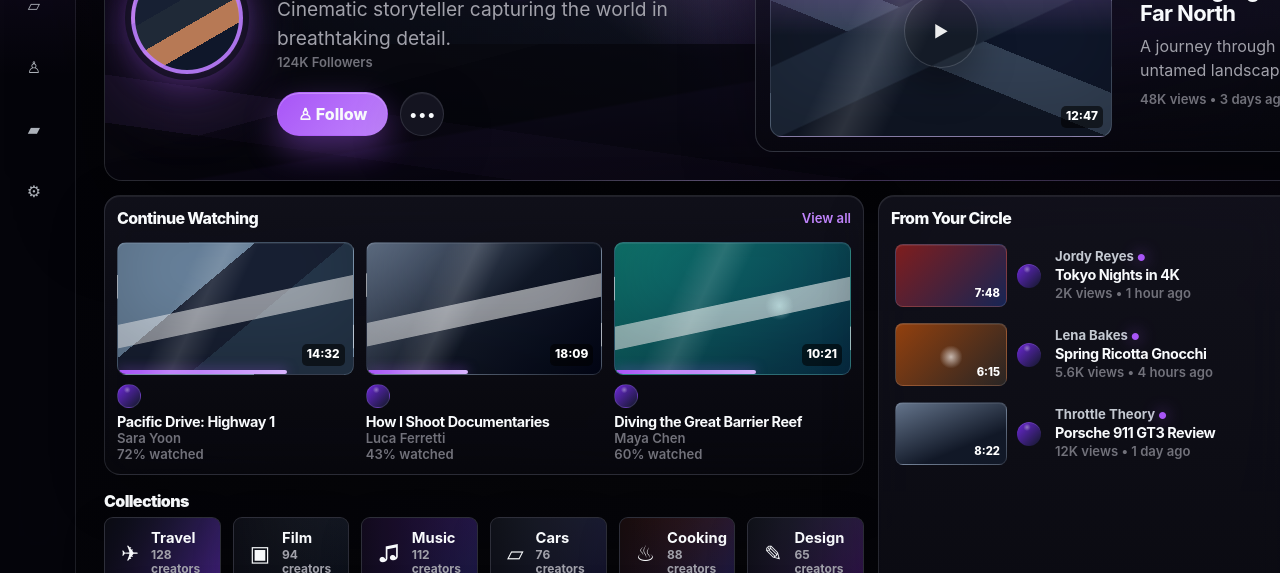
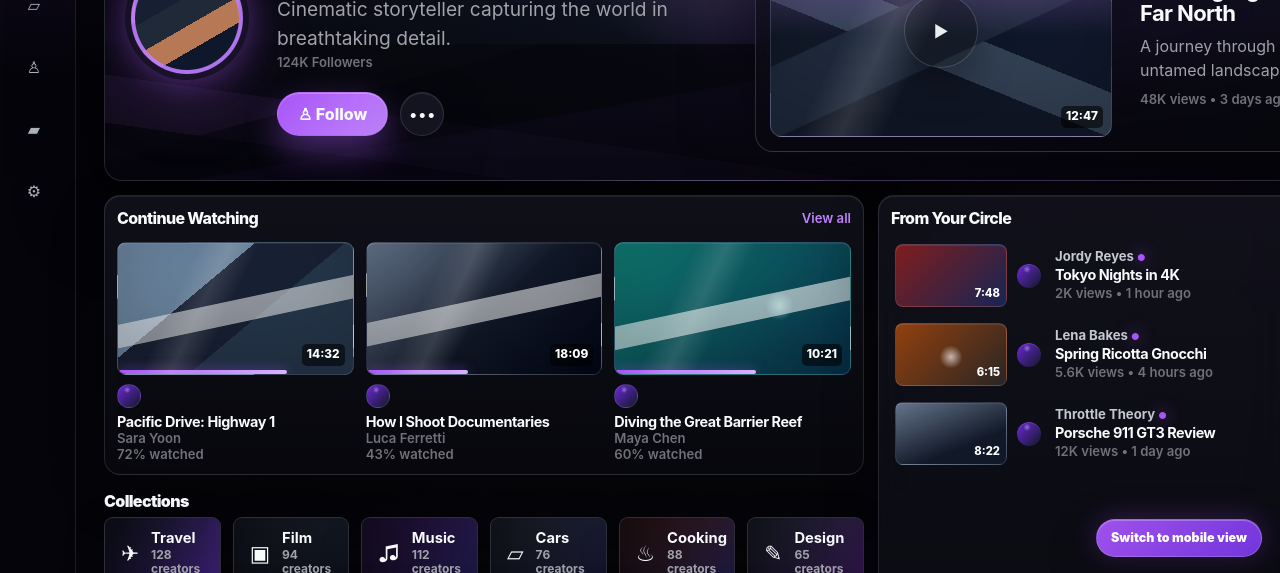
Before and after one commit to Emanuel628/Project-Purple, a website: page public/index.html in a window 1280 px wide. Shown: the part 227-800 px from the top of the page. Drawn offline with Linux system fonts and the light colour scheme.

Commit message:
Style persistent desktop view toggle

```diff
--- a/public/css/pages/home-reference-fix.css
+++ b/public/css/pages/home-reference-fix.css
@@ -141,6 +141,26 @@
   min-height: 0 !important;
 }
 
+.view-mode-floating-toggle {
+  position: fixed;
+  right: max(14px, env(safe-area-inset-right));
+  bottom: max(16px, env(safe-area-inset-bottom));
+  z-index: 9999;
+  min-height: 38px;
+  padding: 0 14px;
+  border: 1px solid rgba(203, 213, 225, 0.22);
+  border-radius: 999px;
+  background: linear-gradient(135deg, rgba(168,85,247,.95), rgba(124,58,237,.92));
+  color: #fff;
+  font-size: .78rem;
+  font-weight: 900;
+  box-shadow: 0 18px 48px rgba(0,0,0,.36), 0 0 30px rgba(168,85,247,.3), inset 0 1px 0 rgba(255,255,255,.25);
+}
+
+body.force-desktop .view-mode-floating-toggle {
+  right: 18px;
+}
+
 /* Kill the extra oversized faux-shape that made the live hero feel unlike the reference. */
 .hero-sky {
   background:
```
